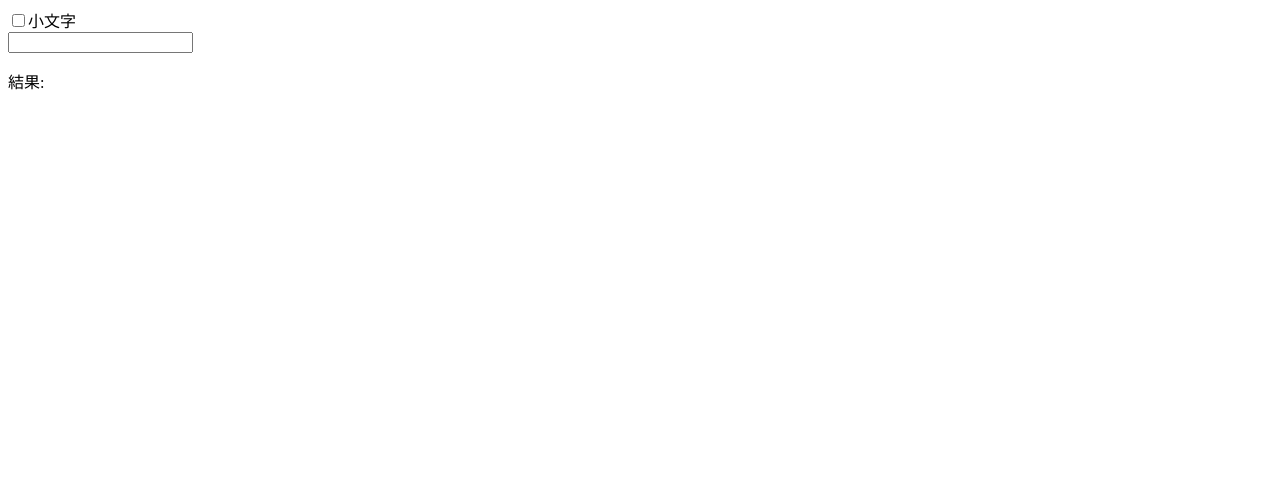
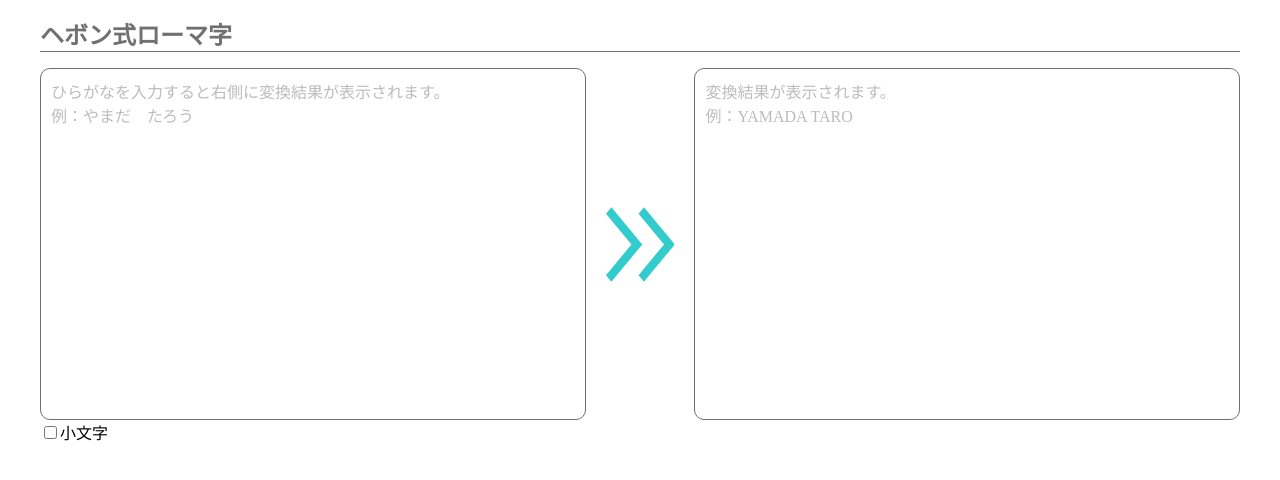
Before and after one commit to m1y474/hepburn-romanization, a React app: page / in a window 1280 px wide. Shown: the top 480 px of the page. Built offline with nearby package versions, Linux system fonts and the light colour scheme.

Commit message:
feat: 入力部分のスタイルの作成

```diff
--- a/src/App.tsx
+++ b/src/App.tsx
@@ -1,7 +1,9 @@
 import axios from "axios";
+import Arrow from "./Icons";
 import React from "react";
 import { Routes, Route, useLocation } from "react-router-dom";
 import { AppState } from "types";
+import styles from "./styles/app.scss";
 
 export default class App extends React.Component<React.FC, AppState> {
   constructor(props: React.FC) {
@@ -81,30 +83,38 @@ export default class App extends React.Component<React.FC, AppState> {
 
   render() {
     return (
-      <>
-        <label>
+      <div className={styles.container}>
+        <h1 className={styles.header}>ヘボン式ローマ字</h1>
+        <div className={styles.boxWrapper}>
+          <textarea
+            className={styles.left}
+            placeholder="ひらがなを入力すると右側に変換結果が表示されます。&#10;例：やまだ　たろう"
+            onChange={(event) => {
+              this.transrate(event.target.value);
+            }}
+          ></textarea>
+          <Arrow />
+          <div className={styles.right}>
+            {this.state.result ? (
+              this.state.result
+            ) : (
+              <p className={styles.empty}>
+                変換結果が表示されます。
+                <br />
+                例：YAMADA TARO
+              </p>
+            )}
+          </div>
+        </div>
+        <label className={styles.label}>
           <input
             type="checkbox"
             onChange={(event) => this.toLower(event.target.checked)}
           />
           小文字
         </label>
-        <div>
-          <input
-            type="text"
-            onChange={(event) => {
-              this.transrate(event.target.value);
-            }}
-          />
-        </div>
-        <div>
-          <p>
-            結果:
-            <br />
-            {this.state.result}
-          </p>
-        </div>
-      </>
+        <div></div>
+      </div>
     );
   }
 }
--- /dev/null
+++ b/src/Icons.tsx
@@ -0,0 +1,21 @@
+import React from "react";
+
+const Arrow = () => {
+  return (
+    <svg
+      xmlns="http://www.w3.org/2000/svg"
+      width="70.981"
+      height="76.873"
+      viewBox="0 0 70.981 76.873"
+    >
+      <path
+        id="keyboard_double_arrow_right_FILL0_wght400_GRAD0_opsz48"
+        d="M16.222,88.823,10.65,82.1l26.27-31.71L10.65,18.676l5.572-6.726L48.064,50.386Zm33.567,0L44.217,82.1l26.27-31.71-26.27-31.71,5.572-6.726L81.631,50.386Z"
+        transform="translate(-10.65 -11.95)"
+        fill="#3cc"
+      />
+    </svg>
+  );
+};
+
+export default Arrow;
--- /dev/null
+++ b/src/styles/_box.scss
@@ -0,0 +1,29 @@
+@import "./vars";
+@mixin box {
+  width: 540px;
+  height: 330px;
+  padding: 10px;
+  border: 1px solid $greyColor;
+  border-radius: 10px;
+  font-size: 16px;
+}
+.boxWrapper {
+  display: flex;
+  align-items: center;
+  .left {
+    @include box();
+    margin-right: 20px;
+    resize: none;
+    &::placeholder {
+      color: #bcbcbc;
+    }
+  }
+  .right {
+    @include box();
+    margin-left: 20px;
+    .empty {
+      color: #bcbcbc;
+      margin: 0;
+    }
+  }
+}
--- /dev/null
+++ b/src/styles/_container.scss
@@ -0,0 +1,5 @@
+@import "./vars";
+.container {
+  width: $maxWidth;
+  margin: 0 auto;
+}
--- /dev/null
+++ b/src/styles/_header.scss
@@ -0,0 +1,6 @@
+@import "./vars";
+.header {
+  font-size: 24px;
+  border-bottom: 0.5px solid $greyColor;
+  color: $greyColor;
+}
--- /dev/null
+++ b/src/styles/_vars.scss
@@ -0,0 +1,4 @@
+$maxWidth: 1200px;
+$mainColor: #33cccc;
+$greyColor: #707070;
+$lightGreyColor: #999999;
--- /dev/null
+++ b/src/styles/app.scss
@@ -0,0 +1,3 @@
+@import "./container";
+@import "./header";
+@import "./box";
--- /dev/null
+++ b/src/types/declaration.d.ts
@@ -0,0 +1 @@
+declare module "*.scss";
```
